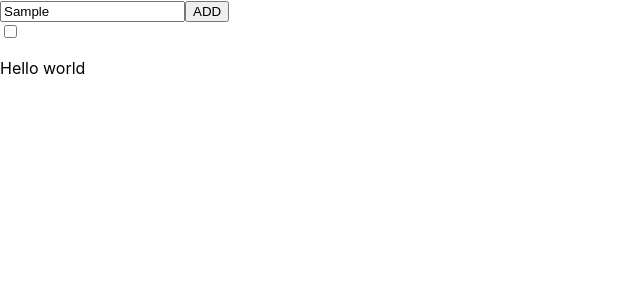
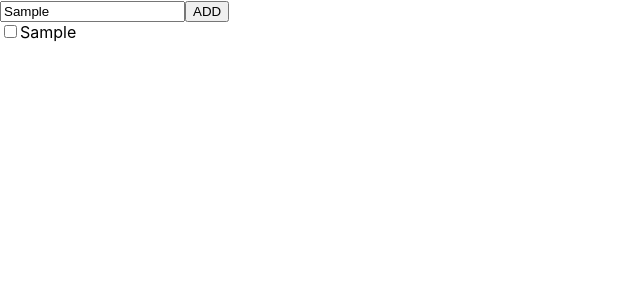
Before and after one commit to mithunprem99/react-todo, a React (Create React App) app: page / in a window 1280 px wide. Both pictures are taken after typing "Sample" into the empty fields and a click on the button "ADD". Shown: the top 300 px of the page, without its empty margins (0-640 px from the left). Built offline with nearby package versions, Linux system fonts and the light colour scheme.

Commit message:
updated Todoitems.js

```diff
--- a/src/component/TodoItems.js
+++ b/src/component/TodoItems.js
@@ -1,10 +1,10 @@
 import React from 'react'
 
-export const TodoItems = () => {
+export const TodoItems = (props) => {
   return (
     <div>
-        <input type='checkbox' name='checkbox' />
-        <p>Hello world</p>
+        <input type='checkbox' name='checkbox' onChange={() => props.completed(props.id)}/>
+        {props.item}
     </div>
   )
 }
```
